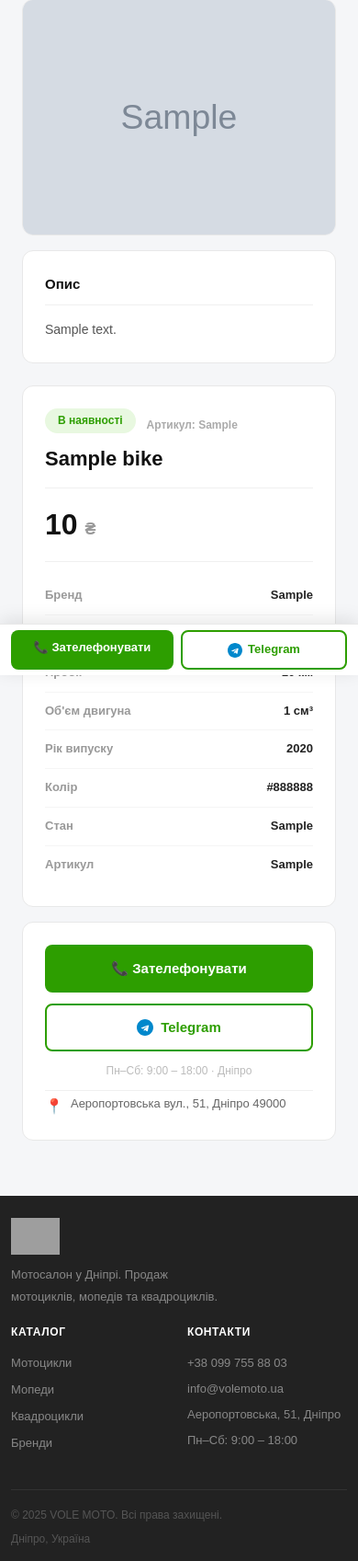
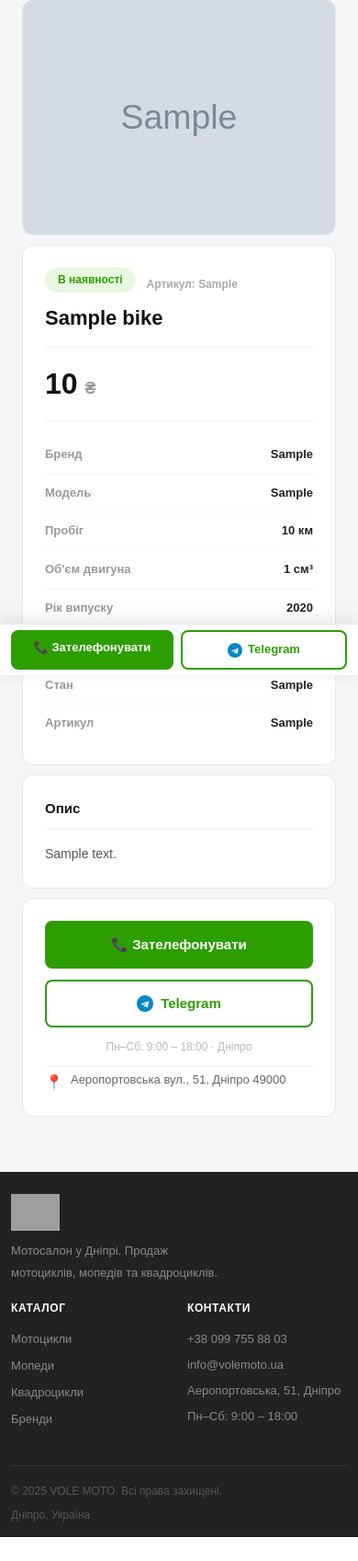
Before and after one commit to KolyaChaun/volemoto, a FastAPI app: page /bike/1 in a window 390 px wide. Shown: the part 110-1807 px from the top of the page at 92% size. After the commit the page ends 1781 px from the top, so only its background shows below. Run offline with FastAPI, Linux system fonts and the light colour scheme; tables that the repository leaves empty hold one stand-in row (values such as "Sample post"); grey boxes marked "Sample" are stand-in pictures; grey boxes are pictures that could not be loaded.

Commit message:
Fixed a content offset bug on the motorcycle description page

```diff
--- a/src/static/css/pages/bike-detail.css
+++ b/src/static/css/pages/bike-detail.css
@@ -5,8 +5,21 @@ body { background: #f5f6f8; }
 .breadcrumbs a:hover { color: #2d9e00; }
 .breadcrumbs span { margin: 0 6px; }
 
-.detail-page { max-width: 1200px; margin: 0 auto 60px; padding: 0 24px; display: grid; grid-template-columns: 1fr 380px; gap: 24px; align-items: start; }
-@media (max-width: 960px) { .detail-page { grid-template-columns: 1fr; } }
+.detail-page { max-width: 1200px; margin: 0 auto 60px; padding: 0 24px; display: grid; grid-template-columns: 1fr 380px; gap: 12px; align-items: start; }
+.detail-page > .detail-gallery { grid-column: 1; grid-row: 1; min-width: 0; }
+.detail-page > .right-panel    { grid-column: 2; grid-row: 1; display: flex; flex-direction: column; gap: 12px; min-width: 0; }
+.detail-page > .desc-block     { grid-column: 1; grid-row: 2; min-width: 0; }
+
+@media (max-width: 960px) {
+  .detail-page { grid-template-columns: 1fr; gap: 10px; }
+  .detail-page > .right-panel { display: contents; }
+  .detail-page > .detail-gallery,
+  .detail-page > .desc-block  { grid-column: auto; grid-row: auto; }
+  .detail-gallery { order: 1; }
+  .info-card      { order: 2; }
+  .desc-block     { order: 3; }
+  .contact-card   { order: 4; }
+}
 
 .gallery { background: #fff; border-radius: 12px; overflow: hidden; border: 1px solid #e8e8e8; }
 .gallery-main { position: relative; background: #f0f0f0; aspect-ratio: 4/3; overflow: hidden; }
@@ -24,11 +37,12 @@ body { background: #f5f6f8; }
 .g-thumb.active { border-color: #2d9e00; }
 .g-thumb:hover { border-color: #aaa; }
 
-.desc-block { background: #fff; border: 1px solid #e8e8e8; border-radius: 12px; padding: 24px; margin-top: 16px; }
+.desc-block { background: #fff; border: 1px solid #e8e8e8; border-radius: 12px; padding: 24px; }
+@media (min-width: 961px) { .desc-block { margin-top: -163px; } }
 .desc-block h3 { font-size: 15px; font-weight: 800; color: #111; margin-bottom: 14px; padding-bottom: 10px; border-bottom: 1px solid #f0f0f0; }
-.desc-text { font-size: 14px; color: #555; line-height: 1.75; white-space: pre-wrap; }
+.desc-text { font-size: 14px; color: #555; line-height: 1.75; white-space: pre-wrap; overflow-wrap: break-word; word-break: break-word; }
 
-.right-panel { display: flex; flex-direction: column; gap: 16px; }
+.right-panel { display: flex; flex-direction: column; gap: 16px; min-width: 0; }
 .info-card { background: #fff; border: 1px solid #e8e8e8; border-radius: 12px; padding: 24px; }
 
 .avail-badge { display: inline-block; padding: 4px 14px; border-radius: 20px; font-size: 12px; font-weight: 700; margin-bottom: 10px; }
--- a/src/templates/pages/bike_detail.html
+++ b/src/templates/pages/bike_detail.html
@@ -80,8 +80,8 @@
 <!-- MAIN GRID -->
 <div class="detail-page">
 
-  <!-- LEFT: GALLERY + DESCRIPTION -->
-  <div>
+  <!-- GALLERY -->
+  <div class="detail-gallery">
     <div class="gallery">
       <div class="gallery-main" id="gMain">
         {% if bike.photos %}
@@ -112,18 +112,10 @@
       </div>
       {% endif %}
     </div>
-
-    {% if bike.description %}
-    <div class="desc-block">
-      <h3>Опис</h3>
-      <div class="desc-text">{{ bike.description }}</div>
-    </div>
-    {% endif %}
   </div>
 
   <!-- RIGHT PANEL -->
   <div class="right-panel">
-
   <div class="info-card">
     <div style="display:flex; align-items:center; gap:12px; margin-bottom:4px;">
       <div class="avail-badge {{ 'avail-yes' if bike.available else 'avail-no' }}">
@@ -181,6 +173,7 @@
     </div>
   </div>
 
+  <!-- CONTACT CARD (inside right-panel) -->
   <div class="contact-card">
     <a href="tel:+380680505073" class="btn-buy">📞 Зателефонувати</a>
     <a href="https://t.me/USERNAME" target="_blank" class="btn-call">
@@ -196,7 +189,16 @@
     </div>
   </div>
 
+  </div><!-- end right-panel -->
+
+  <!-- DESCRIPTION -->
+  {% if bike.description %}
+  <div class="desc-block">
+    <h3>Опис</h3>
+    <div class="desc-text">{{ bike.description }}</div>
   </div>
+  {% endif %}
+
 </div>
 
 <!-- SIMILAR -->
--- a/src/templates/pages/catalog.html
+++ b/src/templates/pages/catalog.html
@@ -80,12 +80,11 @@
   <!-- PAGE HEADER -->
   <div class="cat-header">
     <h1>
-      {{ {"moto":"🏍","moped":"🛵","quad":"🚜"}.get(category,"") }}
       {{ cat_label }}
       <span class="cat-header-count">{{ total }} оголошень</span>
     </h1>
     <div class="sort-row">
-      <button class="filter-toggle" onclick="toggleFilters()">⚙ Фільтри</button>
+      <button class="filter-toggle" onclick="toggleFilters()">Фільтри</button>
       <span class="sort-label">Сортування:</span>
       <select class="sort-select" onchange="applySort(this.value)">
         <option value="newest"     {% if sort=='newest'     %}selected{% endif %}>Новіші спочатку</option>
```
Lines whose indentation alone changed are shown as unchanged.
